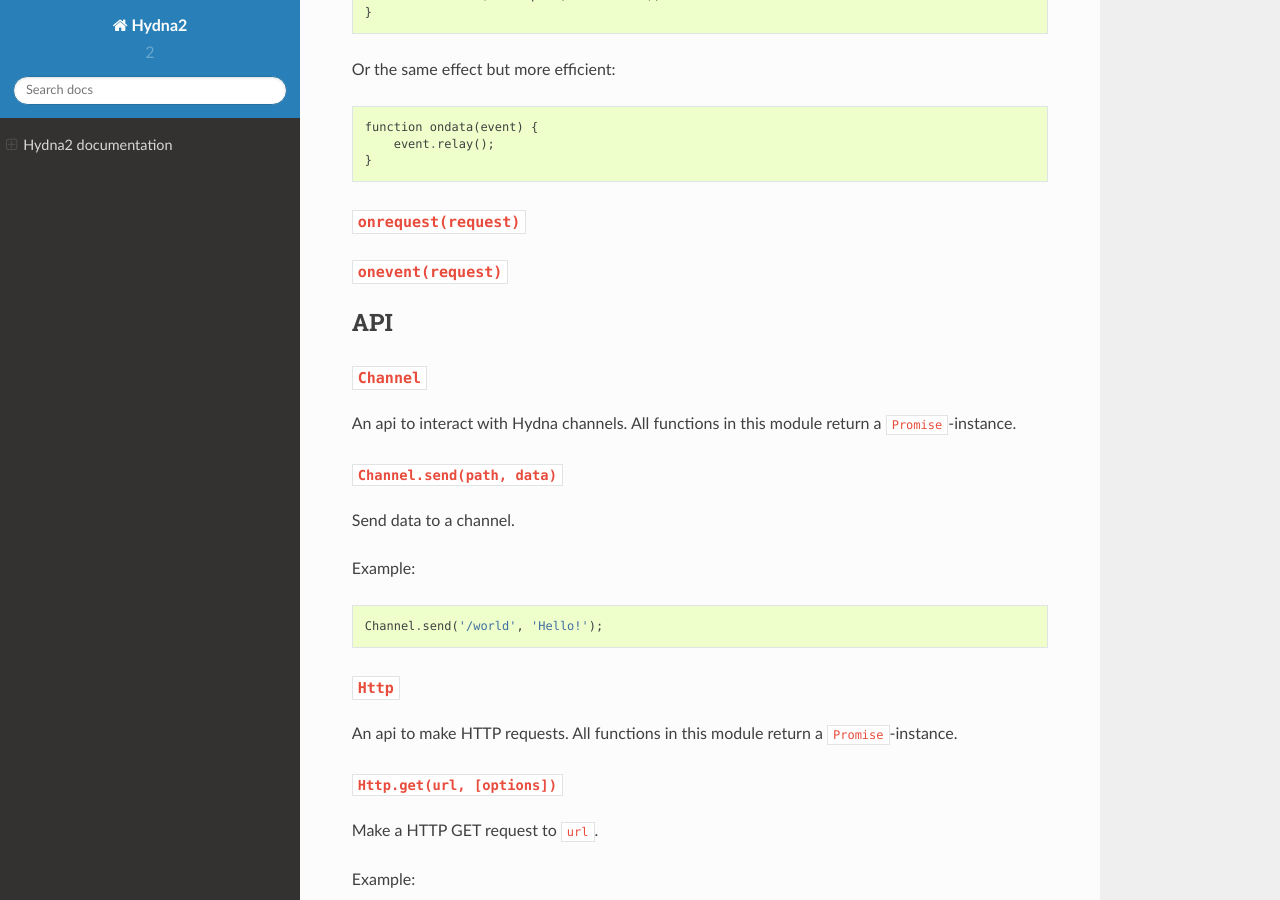
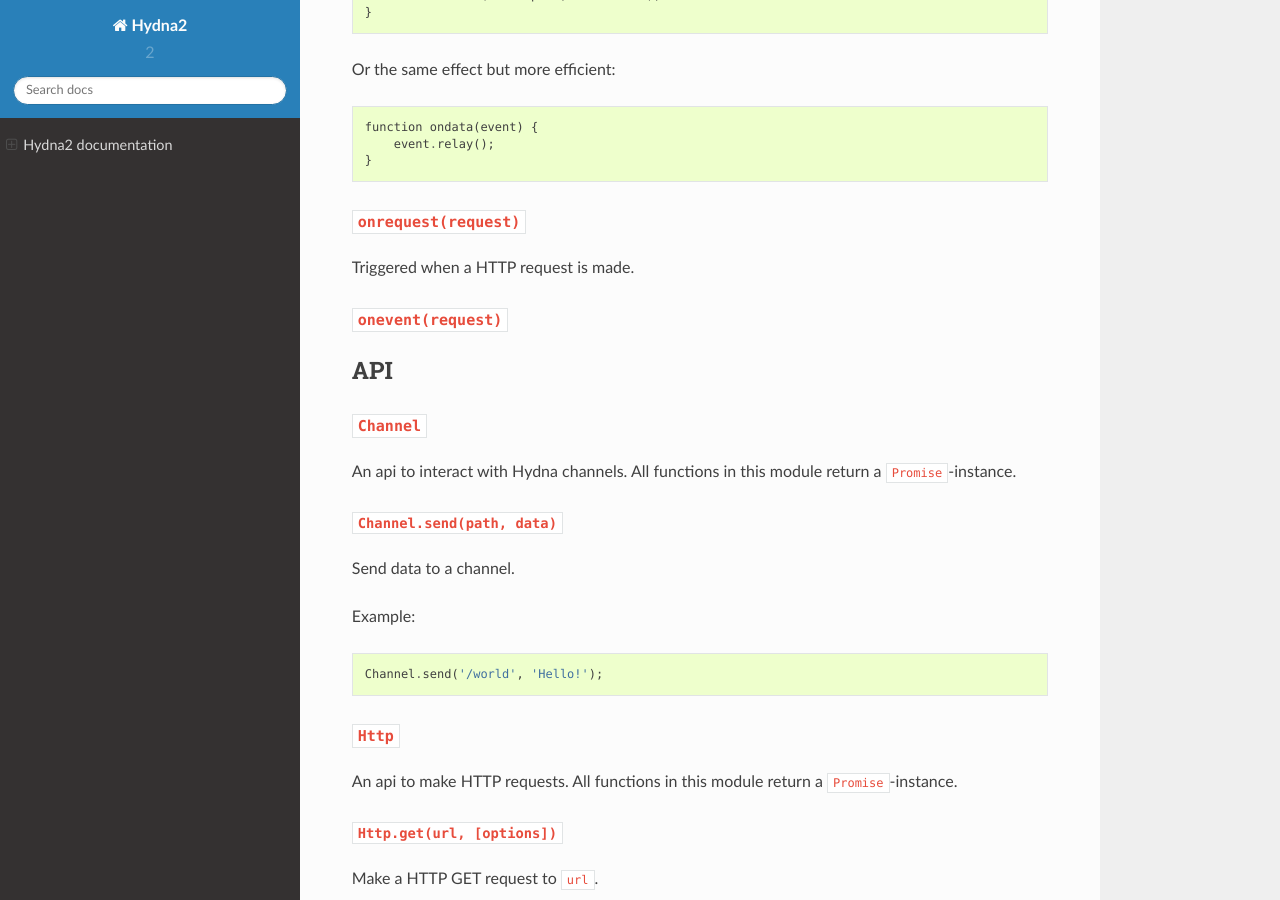
Before and after one commit to strange/hydna-docs, a Sphinx documentation site: the page built from docs/index.rst, in a window 1280 px wide and 900 px high, scrolled down 2933 px. Built offline with Sphinx 7.4.7 and the Read the Docs theme 2.0.0, drawn with Linux system fonts in a browser that asks for light colours.

Commit message:
Test the GitHub hook.

```diff
--- a/docs/index.rst
+++ b/docs/index.rst
@@ -154,6 +154,8 @@
 ``onrequest(request)``
 ~~~~~~~~~~~~~~~~~~~~~~
 
+Triggered when a HTTP request is made.
+
 
 ``onevent(request)``
 ~~~~~~~~~~~~~~~~~~~~~~
```
